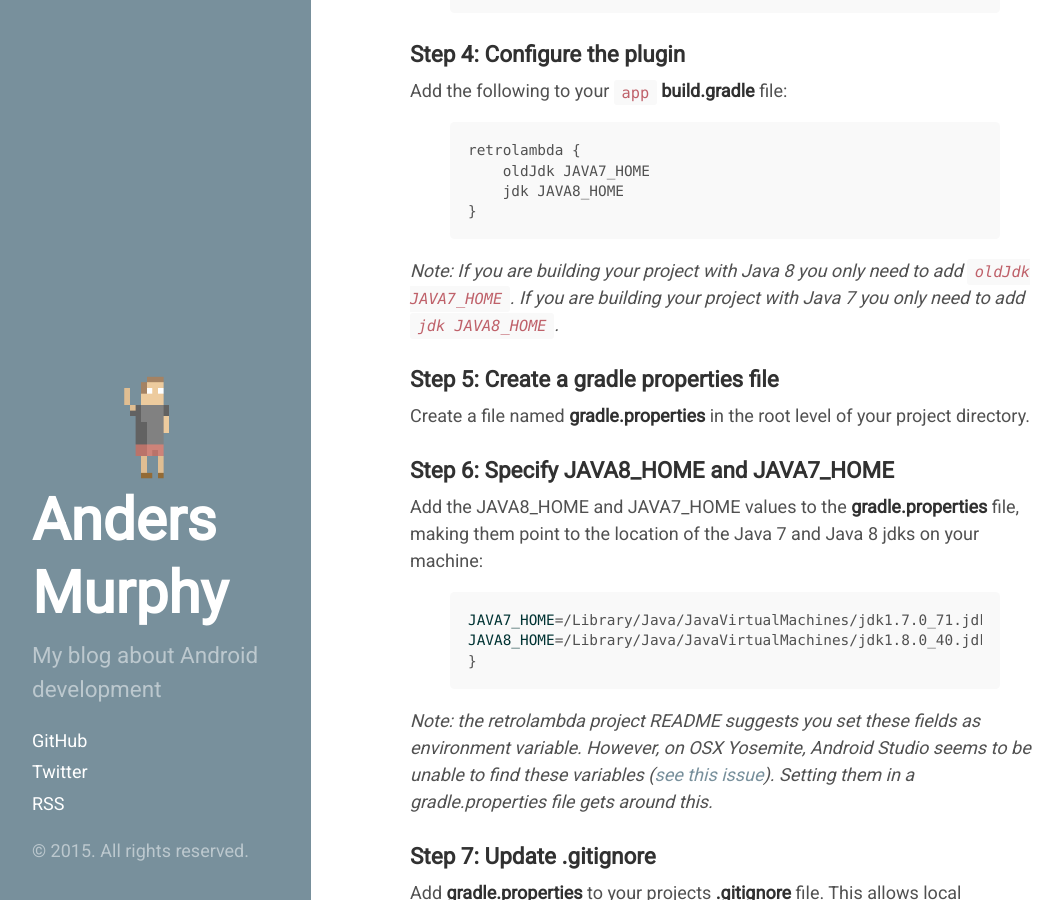
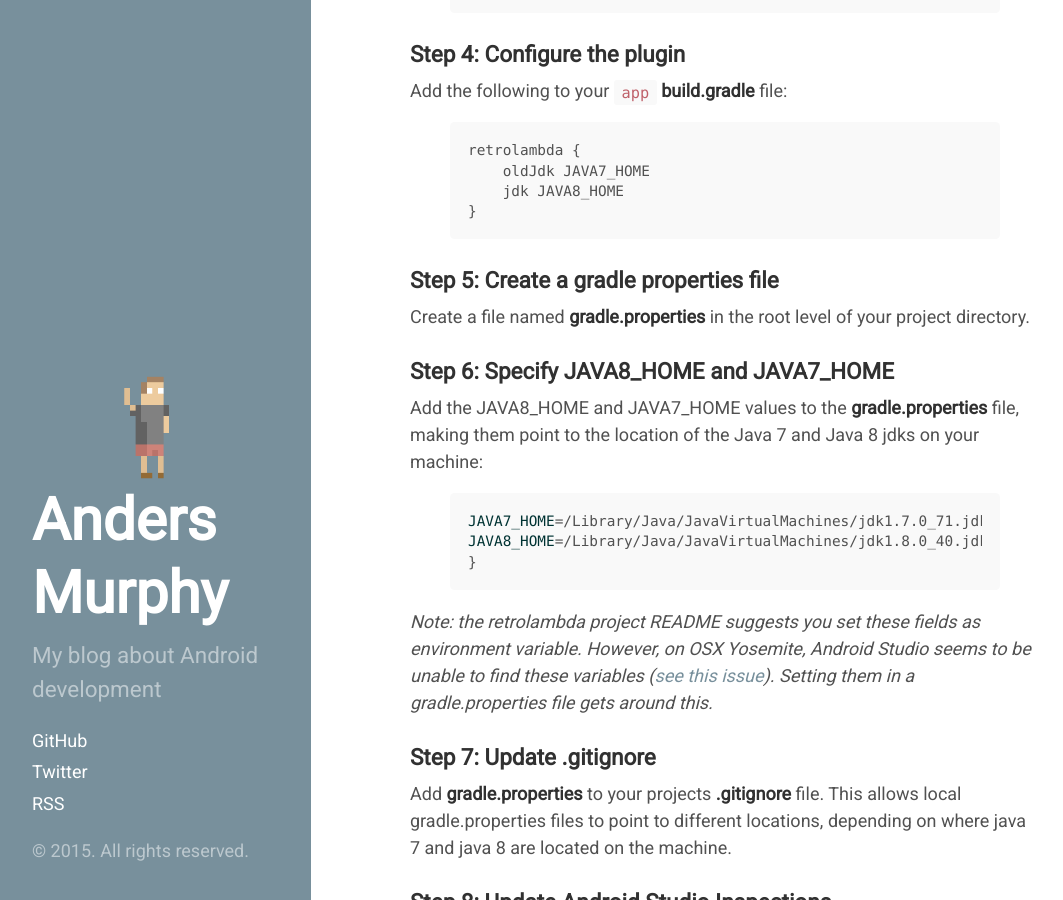
Before and after one commit to andersmurphy/andersmurphy-blog, a Jekyll site: the page built from _posts/2015-09-16-setting-up-retrolambda.markdown, in a window 1280 px wide and 900 px high, scrolled down 1254 px. Shown: the whole window, without its empty margins (13-1076 px from the left). Built offline with Jekyll 4.4.1, drawn with Linux system fonts in a browser that asks for light colours; some of the changed text lies outside the part shown.

Commit message:
updates retrolambda post based on feedback

```diff
--- a/_posts/2015-09-16-setting-up-retrolambda.markdown
+++ b/_posts/2015-09-16-setting-up-retrolambda.markdown
@@ -54,9 +54,6 @@ retrolambda {
 }
 {% endhighlight %}
 
-*Note: If you are building your project with Java 8 you only need to add `oldJdk JAVA7_HOME`.
-If you are building your project with Java 7 you only need to add `jdk JAVA8_HOME`.*
-
 ###Step 5: Create a gradle properties file
 Create a file named **gradle.properties** in the root level of your project directory.
 
```
Also changed, not shown: other parts of _posts/2015-09-16-setting-up-retrolambda.markdown (+1 -1 lines).
